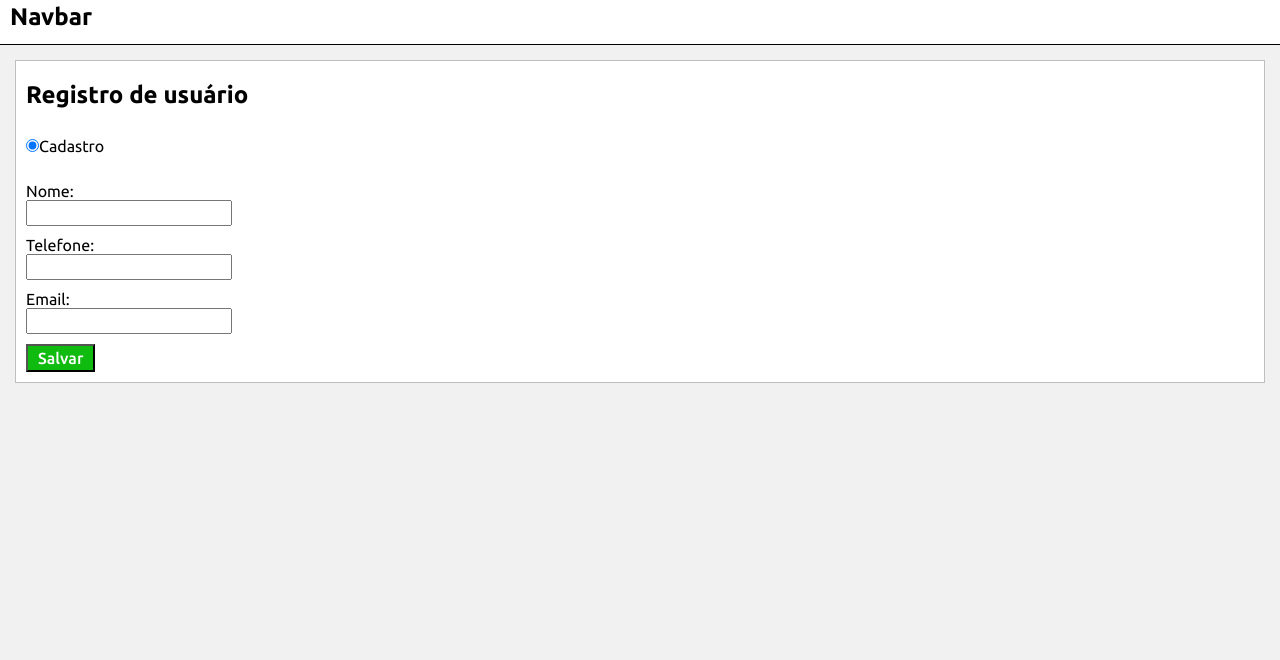
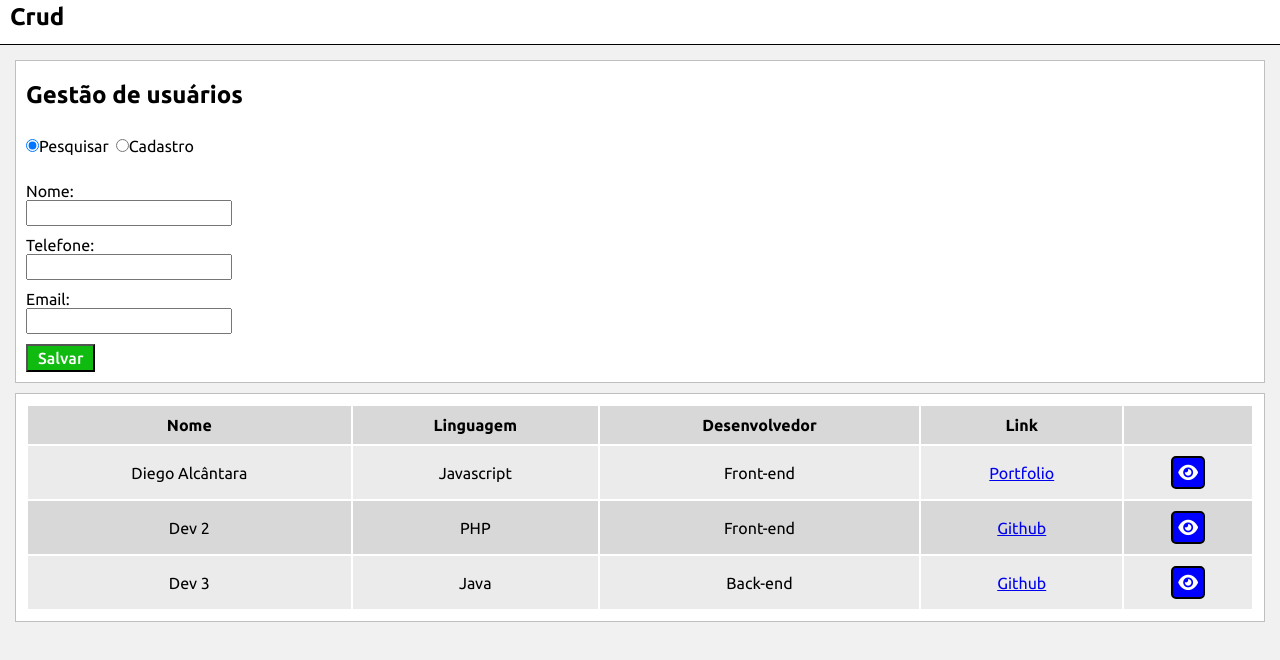
Before and after one commit to Alcantara-Diego/crud, a React (Create React App) app in the folder front/: page / in a window 1280 px wide. Shown: the top 660 px of the page. Built offline with nearby package versions, Linux system fonts and the light colour scheme.

Commit message:
Lista de usuários adicionada

```diff
--- a/front/package.json
+++ b/front/package.json
@@ -15,7 +15,7 @@
     "web-vitals": "^2.1.4"
   },
   "scripts": {
-    "start": "set PORT=5000 && react-scripts start",
+    "start": "react-scripts start",
     "build": "react-scripts build",
     "test": "react-scripts test",
     "eject": "react-scripts eject"
--- a/front/public/index.html
+++ b/front/public/index.html
@@ -24,6 +24,11 @@
       work correctly both with client-side routing and a non-root public URL.
       Learn how to configure a non-root public URL by running `npm run build`.
     -->
+    <!-- FONT AWESOME -->
+    <!-- <link rel="stylesheet" href="path/to/font-awesome/css/font-awesome.min.css"> -->
+    <!-- <link rel="stylesheet" href="https://cdnjs.cloudflare.com/ajax/libs/font-awesome/6.1.1/css/solid.min.css" integrity="sha512-qzgHTQ60z8RJitD5a28/c47in6WlHGuyRvMusdnuWWBB6fZ0DWG/KyfchGSBlLVeqAz+1LzNq+gGZkCSHnSd3g==" crossorigin="anonymous" referrerpolicy="no-referrer" /> -->
+
+    <link rel="stylesheet" href="https://cdnjs.cloudflare.com/ajax/libs/font-awesome/6.1.1/css/all.min.css" integrity="sha512-KfkfwYDsLkIlwQp6LFnl8zNdLGxu9YAA1QvwINks4PhcElQSvqcyVLLD9aMhXd13uQjoXtEKNosOWaZqXgel0g==" crossorigin="anonymous" referrerpolicy="no-referrer" />
     <title>Crud</title>
   </head>
   <body>
--- a/front/src/App.js
+++ b/front/src/App.js
@@ -3,6 +3,7 @@ import {Container} from './components/styled/Container.styled'
 
 import Navbar from './components/Navbar';
 import CreateUserSection from './components/CreateUserSection';
+import UsersList from './components/UsersList';
 
 
 function App() {
@@ -13,6 +14,7 @@ function App() {
 
 
         <CreateUserSection/>
+        <UsersList/>
 
       </Container>
     </div>
--- a/front/src/components/Header.js
+++ b/front/src/components/Header.js
@@ -4,11 +4,16 @@ function Header(){
     return(
 
         <StyledHeader>
-            <h2>Registro de usuário</h2>
+            <h2>Gestão de usuários</h2>
 
             <input type="radio" name="opc"
-            id="registerOpc" defaultChecked></input>
-            <label htmlFor="registerOpc">Cadastro</label>
+            id="findOpc" defaultChecked></input>
+            <label className="userControlLabel" htmlFor="findOpc">Pesquisar</label>
+
+            <input type="radio" name="opc"
+            id="registerOpc"></input>
+            <label className="userControlLabel"htmlFor="registerOpc">Cadastro</label>
+
         </StyledHeader>
     )
 }
--- a/front/src/components/Navbar.js
+++ b/front/src/components/Navbar.js
@@ -3,7 +3,7 @@ import { StyledNavbar } from "./styled/Navbar.styled"
 export default function Navbar(){
     return (
         <StyledNavbar>
-            <h2>Navbar</h2>
+            <h2>Crud</h2>
         </StyledNavbar>
     )
 }
--- /dev/null
+++ b/front/src/components/UsersList.js
@@ -0,0 +1,60 @@
+import { StyledUsersList } from './styled/UsersList.styled'
+
+function UsersList(){
+    return (
+        <StyledUsersList>
+
+            <tr>
+                <th>Nome</th>
+                <th>Linguagem</th>
+                <th>Desenvolvedor</th>
+                <th>Link</th>
+                <th></th>
+            </tr>
+            <tr>
+
+                <td>Diego Alcântara</td>
+                <td>Javascript</td>
+                <td>Front-end</td>
+                <td>
+                    <a href='https://alcantara-diego.github.io/portfolio/' target="_blank">Portfolio</a>
+                </td>
+                <td><button className="userInfoBtn">
+                    <i className="fa-solid fa-eye"></i>
+                    </button>
+                </td>
+            </tr>
+            <tr>
+                <td>Dev 2</td>
+                <td>PHP</td>
+                <td>Front-end</td>
+                <td>
+                    <a href='https://github.com/Alcantara-Diego' target="_blank">Github</a>
+                </td>
+                <td>
+                    <button className="userInfoBtn">
+                    <i className="fa-solid fa-eye"></i>
+                    </button>
+                </td>
+            </tr>
+            <tr>
+                <td>Dev 3</td>
+                <td>Java</td>
+                <td>Back-end</td>
+                <td>
+                    <a href='https://github.com/Alcantara-Diego' target="_blank">Github</a>
+                </td>
+                <td>
+                    <button className="userInfoBtn">
+                    <i className="fa-solid fa-eye"></i>
+                    </button>
+                </td>
+            </tr>
+
+
+        </StyledUsersList>
+
+    )
+}
+
+export default UsersList;
--- a/front/src/components/styled/Header.styled.js
+++ b/front/src/components/styled/Header.styled.js
@@ -7,4 +7,8 @@ export const StyledHeader = styled.header`
     input{
         margin: 30px 0;
     }
+
+    .userControlLabel{
+        margin-right: 7px;
+    }
 `
--- /dev/null
+++ b/front/src/components/styled/UsersList.styled.js
@@ -0,0 +1,33 @@
+import styled from "styled-components";
+
+export const StyledUsersList = styled.table`
+    width: 100%;
+    padding: 10px;
+
+
+    background-color: white;
+    border: 1px solid #80808080;
+
+    margin: 10px auto;
+    tr{
+        text-align: center;
+        background-color: #d8d8d8;
+    }
+    tr:nth-child(even){
+        background-color: #ebebeb;
+    }
+    tr td, tr th{
+        padding: 10px;
+    }
+
+    td .userInfoBtn{
+        padding: 5px;
+        color: white;
+        background-color: blue;
+        font-size: 1.1rem;
+        border: 2px solid black;
+        border-radius: 5px;
+        cursor: pointer;
+    }
+
+`
```
Also changed, not shown: 1 other file (tests, documents, lock files or other folders).
